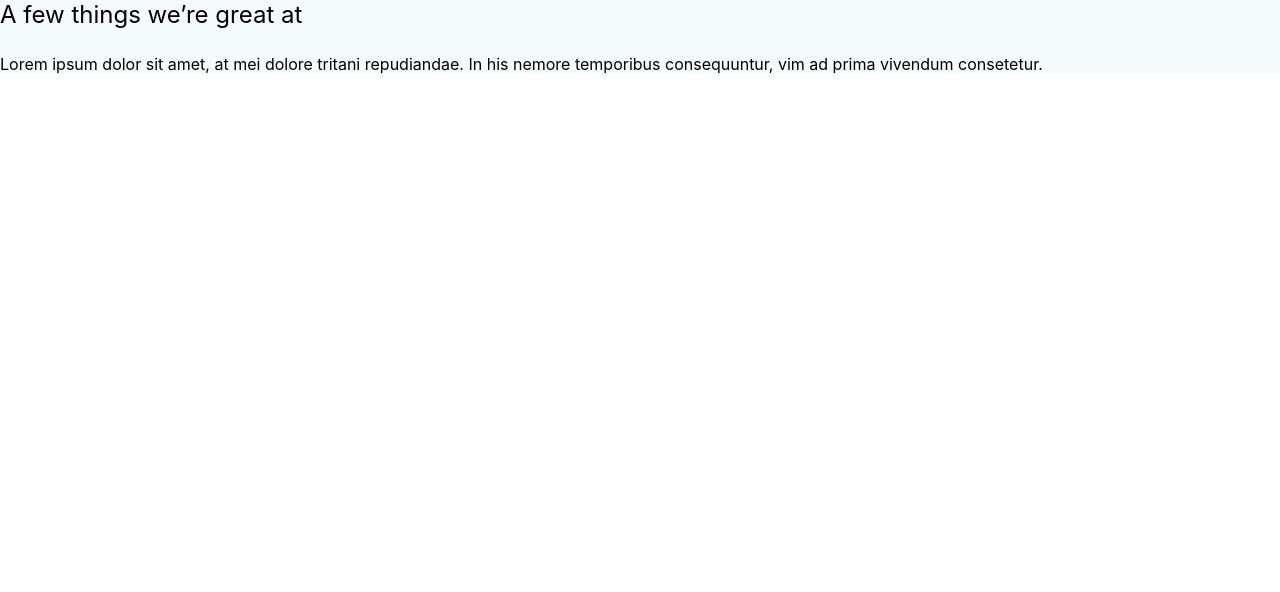
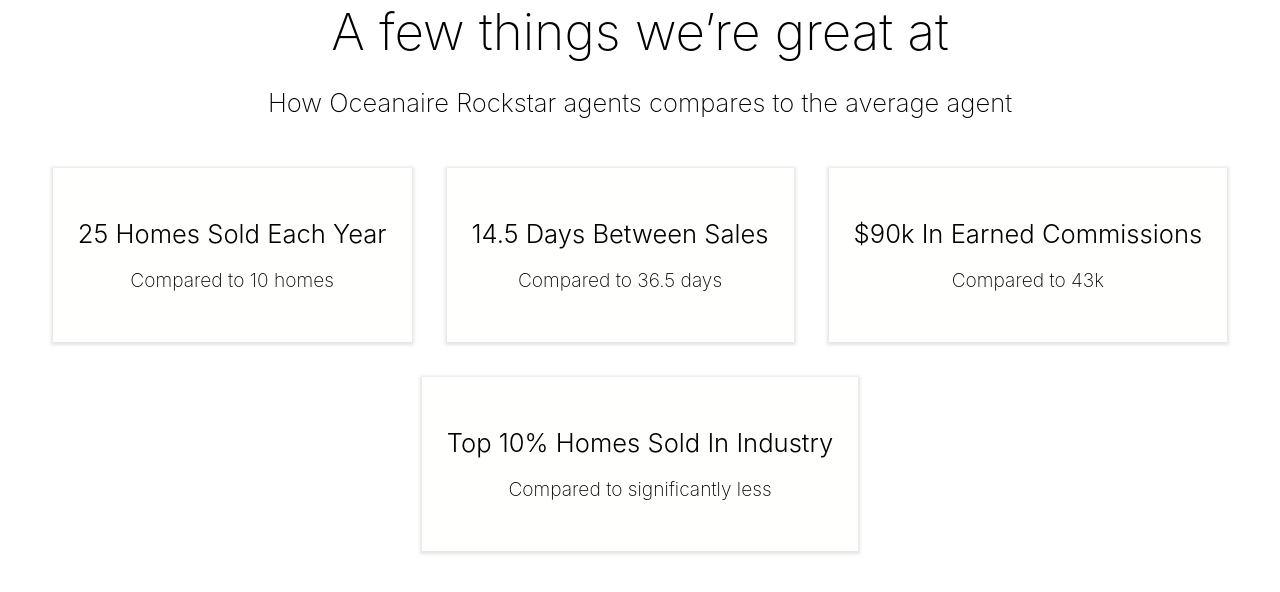
Before and after one commit to aaronsisler/clients.oceanaire-realty, a Next.js app: page /things in a window 1280 px wide. Shown: the top 592 px of the page. Built offline with nearby package versions, Linux system fonts and the light colour scheme.

Commit message:
Things section completed and live

```diff
--- /dev/null
+++ b/components/thing-widget/index.js
@@ -0,0 +1 @@
+export { ThingWidget } from "./thing-widget";
--- /dev/null
+++ b/components/thing-widget/thing-widget.jsx
@@ -0,0 +1,12 @@
+import React from "react";
+
+import styles from "./thing-widget.module.scss";
+
+const ThingWidget = ({ titleText, subText }) => (
+  <div className={styles.thingWidget}>
+    <h3 className={styles.thingWidget__titleText}>{titleText}</h3>
+    <p className={styles.thingWidget__subText}>{subText}</p>
+  </div>
+);
+
+export { ThingWidget };
--- /dev/null
+++ b/components/thing-widget/thing-widget.module.scss
@@ -0,0 +1,31 @@
+@import "../../styles/variables.scss";
+
+//Small screens - MOBILE
+@media only screen {
+  .thingWidget {
+    * {
+      margin: 0;
+      padding: 0;
+      font-weight: 200;
+    }
+    min-height: 150px;
+    padding: 50px 25px;
+    background-color: rgb(256, 256, 254);
+    box-shadow: 0px 1px 3px 2px rgb(189 189 189 / 40%);
+    text-align: center;
+    margin-bottom: $MEDIUM;
+    &__titleText {
+      font-weight: 300;
+      font-size: $MIDSMALL;
+      margin-bottom: $SMALL;
+    }
+    &__subText {
+      font-size: $SMALL;
+    }
+    @media only screen and (min-width: $MEDIUM_SCREEN) {
+      max-width: 30%;
+      min-width: max-content;
+      margin-bottom: 0;
+    }
+  }
+}
--- a/pages/_app.js
+++ b/pages/_app.js
@@ -1,5 +1,5 @@
 import Head from "next/head";
-import "../styles/globals.css";
+import "../styles/globals.scss";
 
 function MyApp({ Component, pageProps }) {
   return (
--- a/pages/things.js
+++ b/pages/things.js
@@ -1,16 +1,41 @@
+import { ThingWidget } from "../components/thing-widget";
 import styles from "../styles/things.module.scss";
+
+const widgets = [
+  {
+    titleText: "25 Homes Sold Each Year",
+    subText: "Compared to 10 homes",
+  },
+  {
+    titleText: "14.5 Days Between Sales",
+    subText: "Compared to 36.5 days",
+  },
+  {
+    titleText: "$90k In Earned Commissions",
+    subText: "Compared to 43k",
+  },
+  {
+    titleText: "Top 10% Homes Sold In Industry",
+    subText: "Compared to significantly less",
+  },
+];
 
 export default function Things() {
   return (
     <section className={styles.section_things}>
-      <h2 className={styles.section_things__header}>
-        A few things we&#8217;re great at
-      </h2>
-      <p>
-        Lorem ipsum dolor sit amet, at mei dolore tritani repudiandae. In his
-        nemore temporibus consequuntur, vim ad prima vivendum consetetur.
-      </p>
-      <div className={styles.section_things__widgets}></div>
+      <div className={styles.section_things__header}>
+        <h2 className={styles.section_things__headerText}>
+          A few things we&#8217;re great at
+        </h2>
+        <p className={styles.section_things__headerSubtext}>
+          How Oceanaire Rockstar agents compares to the average agent
+        </p>
+      </div>
+      <div className={styles.section_things__widgets}>
+        {widgets.map((widget, index) => (
+          <ThingWidget {...widget} key={index} />
+        ))}
+      </div>
     </section>
   );
 }
--- a/styles/things.module.scss
+++ b/styles/things.module.scss
@@ -1,11 +1,34 @@
+@import "../styles/variables.scss";
+
 .section_things {
-  * {
+  &__header > * {
     margin: 0;
     padding: 0;
+    font-weight: 200;
   }
-  background-color: rgb(245, 250, 253);
+  padding: 0px 50px 75px;
   &__header {
-    font-weight: 400;
-    margin-bottom: 25px;
+    margin-bottom: 50px;
+    &Text,
+    &Subtext {
+      text-align: center;
+    }
+    &Text {
+      font-size: $LARGE;
+      margin-bottom: 25px;
+    }
+    &Subtext {
+      font-size: $MIDSMALL;
+    }
+  }
+  &__widgets {
+    flex-direction: column;
+    @media only screen and (min-width: $MEDIUM_SCREEN) {
+      display: flex;
+      flex-direction: row;
+      flex-wrap: wrap;
+      gap: 35px;
+      justify-content: center;
+    }
   }
 }
--- /dev/null
+++ b/styles/variables.scss
@@ -0,0 +1,24 @@
+// Feature Specific Colors
+$FONT_GRAY: rgba(0, 0, 0, 0.7);
+$BORDER_GRAY: rgba(0, 0, 0, 0.5);
+$BOX_SHADOW_GRAY: rgba(189, 195, 199, 0.6);
+$BOX_SHADOW: 1px 2px $BOX_SHADOW_GRAY;
+$BOX_SHADOW_WIDGET: 0px 1px 3px 2px rgb(189 189 189 / 40%);
+
+// Spacing
+$XXSMALL: 0.3rem;
+$XSMALL: 0.6rem;
+$SMALL: 1.2rem;
+$MIDSMALL: 1.6rem;
+$MEDIUM: 1.8rem;
+$MIDLARGE: 2.4rem;
+$LARGE: 3.2rem;
+$XLARGE: 4.8rem;
+$XXLARGE: 7.6rem;
+$MAX_TEXT_WIDTH: 600px;
+
+// Screen Breakpoints
+$MEDIUM_SCREEN: 641px;
+$LARGE_SCREEN: 1025px;
+$XLARGE_SCREEN: 1441px;
+$XXLARGE_SCREEN: 1921px;
```
Also changed, not shown: styles/globals.scss (renamed from styles/globals.css).
